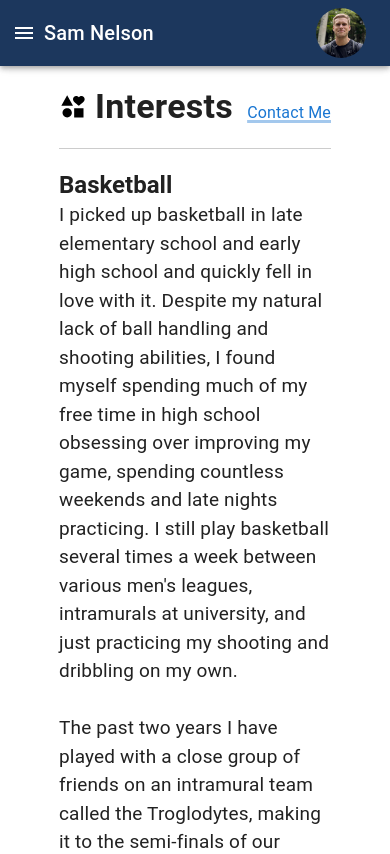
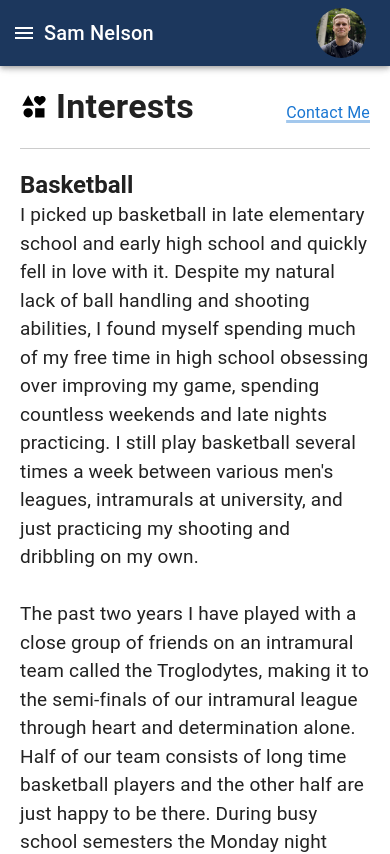
Before and after one commit to samnelson7/website, a Next.js app in the folder sams-website/: page /interests in a window 390 px wide. Shown: the top 854 px of the page. Built offline with nearby package versions, Linux system fonts and the light colour scheme.

Commit message:
Fixed inconsistent margins with mobile view

```diff
--- a/sams-website/src/app/interests/page.tsx
+++ b/sams-website/src/app/interests/page.tsx
@@ -101,7 +101,7 @@ export default function InterestsPage() {
         />
 
         {/* Main Content */}
-        <Box sx={{ flex: 1, marginLeft: "10%", marginRight: "10%", padding: "20px" }}>
+        <Box sx={{ flex: 1, marginLeft: {xs: "0%", md: "10%"}, marginRight: {xs: "0%", md: "10%"}, padding: "20px" }}>
         <Typography
           variant="h4"
           component="h1"
```
